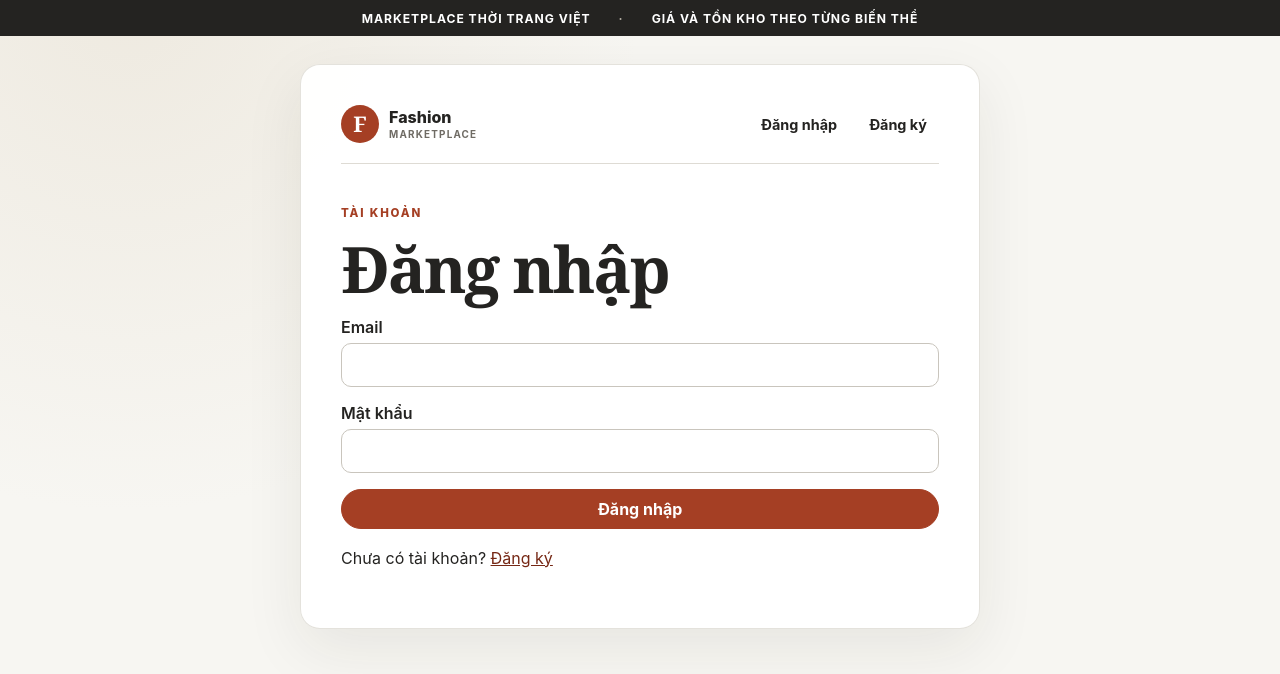
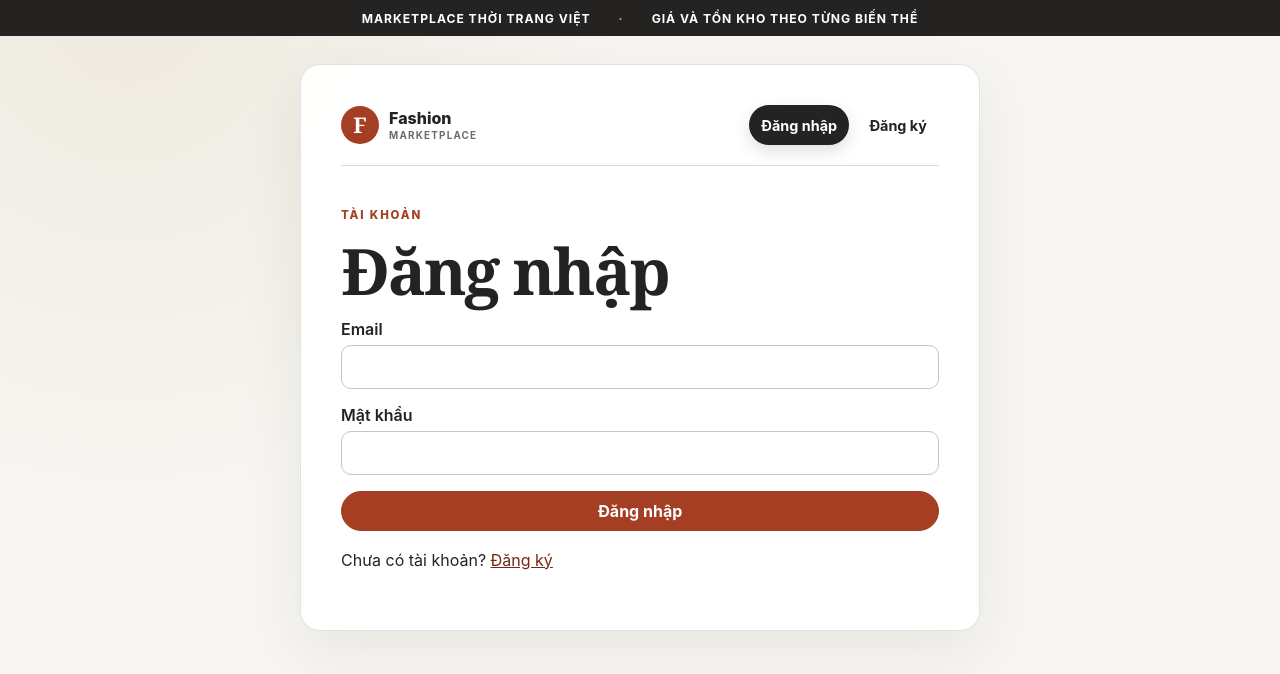
Before and after one commit to mewmewancut/DALN, a React (Vite) app in the folder frontend/: page /login in a window 1280 px wide. Shown: the top 674 px of the page. Built offline with nearby package versions, Linux system fonts and the light colour scheme; no server answers.

Commit message:
polish header navigation and sidebar

```diff
--- a/frontend/src/components/SiteLayout.jsx
+++ b/frontend/src/components/SiteLayout.jsx
@@ -1,9 +1,12 @@
-import { Link } from "react-router";
+import { Link, NavLink } from "react-router";
 
 import { useAuth } from "../auth/AuthContext.jsx";
 
 export default function SiteLayout({ children, wide = false }) {
   const { session, logout } = useAuth();
+
+  const navClassName = ({ isActive }) =>
+    `site-nav-link${isActive ? " active" : ""}`;
 
   return (
     <div className="site-frame">
@@ -11,42 +14,74 @@ export default function SiteLayout({ children, wide = false }) {
         <span>Marketplace thời trang Việt</span>
         <span>Giá và tồn kho theo từng biến thể</span>
       </div>
+
       <main className="shell">
         <section className={`card${wide ? " card-wide" : ""}`}>
           <header className="site-header">
-            <Link to="/" className="brand">
+            <Link to="/" className="brand" aria-label="Fashion Marketplace - Trang chủ">
               <span className="brand-mark" aria-hidden="true">
                 F
               </span>
+
               <span>
                 Fashion
                 <small>Marketplace</small>
               </span>
             </Link>
-            <nav aria-label="Tài khoản">
+
+            <nav className="site-nav" aria-label="Điều hướng tài khoản">
               {session ? (
                 <>
                   {session.role === "BUYER" && (
                     <>
-                      <Link to="/">Sản phẩm</Link>
-                      <Link to="/cart">Giỏ hàng</Link>
-                      <Link to="/orders">Đơn hàng</Link>
+                      <NavLink to="/" end className={navClassName}>
+                        Sản phẩm
+                      </NavLink>
+
+                      <NavLink to="/cart" className={navClassName}>
+                        Giỏ hàng
+                      </NavLink>
+
+                      <NavLink to="/orders" className={navClassName}>
+                        Đơn hàng
+                      </NavLink>
                     </>
                   )}
-                  {session.role === "SHOP_OWNER" && <Link to="/shop/dashboard">Quản lý shop</Link>}
-                  {session.role === "ADMIN" && <Link to="/admin/dashboard">Quản trị</Link>}
-                  <button type="button" onClick={logout}>
+
+                  {session.role === "SHOP_OWNER" && (
+                    <NavLink to="/shop" className={navClassName}>
+                      Quản lý shop
+                    </NavLink>
+                  )}
+
+                  {session.role === "ADMIN" && (
+                    <NavLink to="/admin" className={navClassName}>
+                      Quản trị
+                    </NavLink>
+                  )}
+
+                  <button
+                    type="button"
+                    className="site-nav-logout"
+                    onClick={logout}
+                  >
                     Đăng xuất
                   </button>
                 </>
               ) : (
                 <>
-                  <Link to="/login">Đăng nhập</Link>
-                  <Link to="/register">Đăng ký</Link>
+                  <NavLink to="/login" className={navClassName}>
+                    Đăng nhập
+                  </NavLink>
+
+                  <NavLink to="/register" className={navClassName}>
+                    Đăng ký
+                  </NavLink>
                 </>
               )}
             </nav>
           </header>
+
           {children}
         </section>
       </main>
--- a/frontend/src/styles.css
+++ b/frontend/src/styles.css
@@ -147,6 +147,60 @@ body {
   text-transform: uppercase;
 }
 
+.site-nav {
+  display: flex;
+  align-items: center;
+  gap: 6px;
+}
+
+.site-nav-link {
+  position: relative;
+  display: inline-flex;
+  min-height: 40px;
+  align-items: center;
+  justify-content: center;
+  padding: 9px 14px;
+  border-radius: 999px;
+  color: var(--muted);
+  font-size: 0.9rem;
+  font-weight: 700;
+  text-decoration: none;
+  transition:
+    background 160ms ease,
+    color 160ms ease,
+    box-shadow 160ms ease;
+}
+
+.site-nav-link:hover {
+  background: var(--surface-soft);
+  color: var(--ink);
+}
+
+.site-nav-link.active {
+  background: var(--ink);
+  color: #fff;
+  box-shadow: 0 6px 16px rgb(36 35 33 / 14%);
+}
+
+.site-nav-link.active:hover {
+  background: var(--ink);
+  color: #fff;
+}
+
+.site-nav-logout {
+  min-height: 40px;
+  margin-left: 4px;
+  padding: 9px 14px;
+  border-color: #d8d3ca;
+  color: var(--muted);
+}
+
+.site-nav-logout:hover:not(:disabled) {
+  border-color: var(--accent);
+  background: #fbede8;
+  color: var(--accent-dark);
+}
+
 button {
   min-height: 40px;
   padding: 9px 15px;
@@ -877,22 +931,44 @@ button:disabled {
   gap: 6px;
   padding: 10px;
   border: 1px solid var(--line);
-  border-radius: 14px;
-  background: var(--surface-soft);
+  border-radius: 16px;
+  background: linear-gradient(180deg, #f7f4ee 0%, var(--surface-soft) 100%);
+  box-shadow: 0 10px 28px rgb(42 38 31 / 5%);
 }
 
 .shop-sidebar a {
+  position: relative;
   padding: 11px 13px;
-  border-radius: 9px;
+  border: 1px solid transparent;
+  border-radius: 10px;
   color: var(--ink);
   font-size: 0.9rem;
   font-weight: 700;
   text-decoration: none;
+  transition:
+    background 160ms ease,
+    border-color 160ms ease,
+    color 160ms ease,
+    transform 160ms ease,
+    box-shadow 160ms ease;
+}
+
+.shop-sidebar a:hover {
+  border-color: rgb(222 219 212 / 85%);
+  background: rgb(255 255 255 / 72%);
+  transform: translateX(2px);
 }
 
 .shop-sidebar a.active {
+  border-color: var(--ink);
   background: var(--ink);
   color: #fff;
+  box-shadow: 0 7px 18px rgb(36 35 33 / 14%);
+}
+
+.shop-sidebar a.active:hover {
+  background: var(--ink);
+  transform: none;
 }
 
 .shop-content h1 {
```
